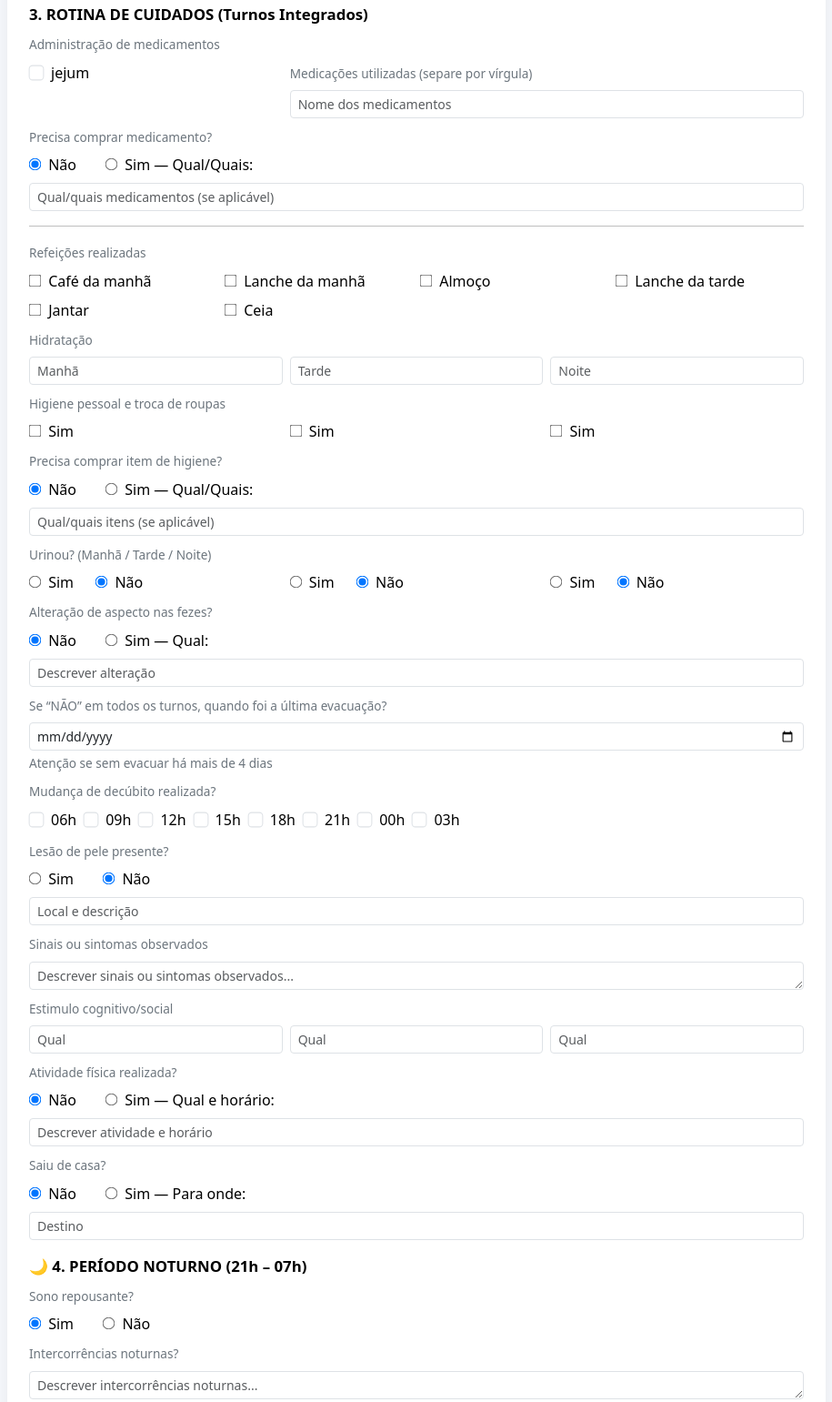
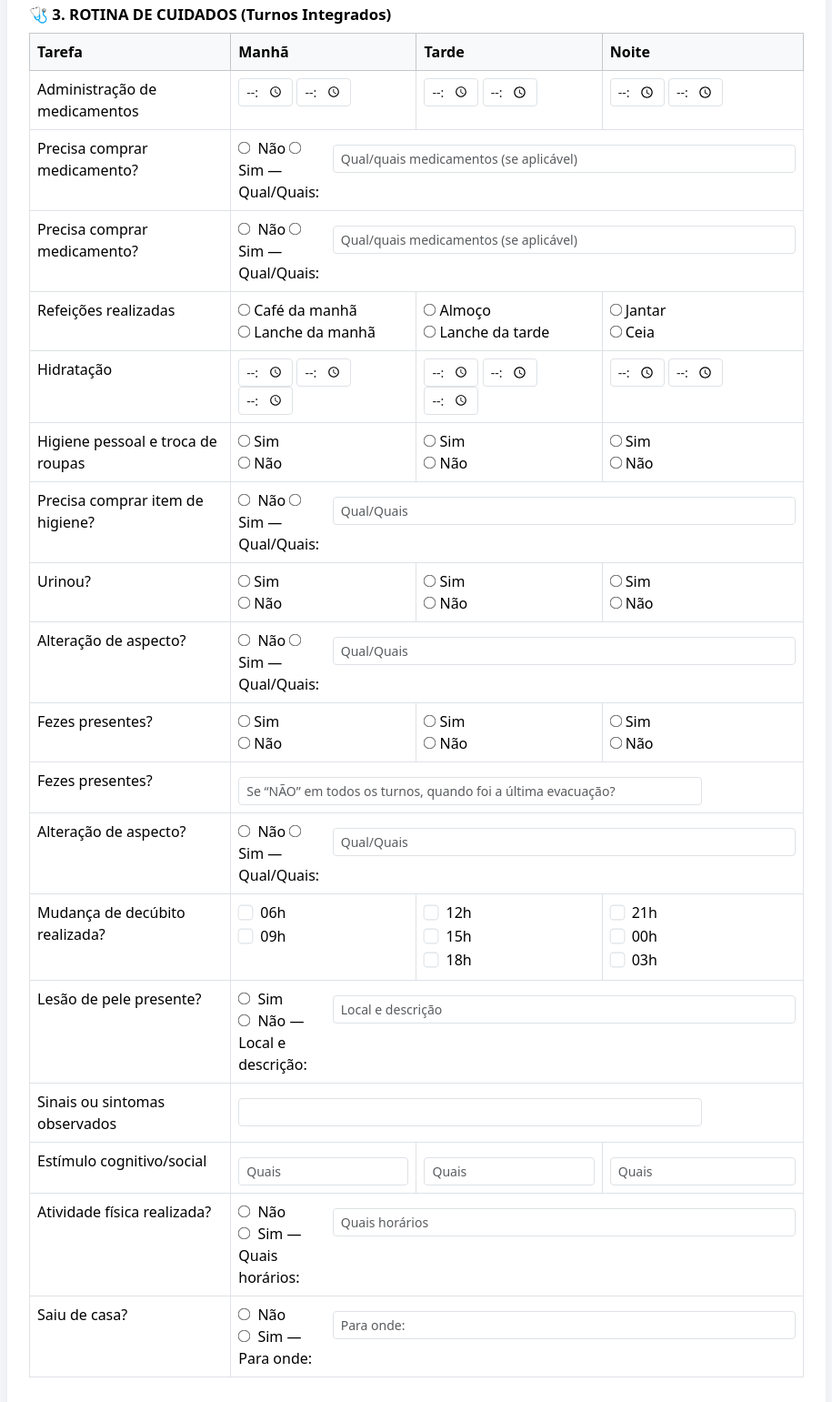
Before and after one commit to Mateus-GS/Lotus_Care, a plain HTML site: page index.html in a window 1280 px wide. Shown: the part 1119-2660 px from the top of the page at 91% size, without its empty margins (182-1097 px from the left). Drawn offline with nearby package versions, Linux system fonts and the light colour scheme.

Commit message:
Atualização item 3

```diff
--- a/index.html
+++ b/index.html
@@ -247,166 +247,310 @@
 
         <!-- 3. Rotina de cuidados -->
        <div class="mb-3">
-          <div class="section-title">3. ROTINA DE CUIDADOS (Turnos Integrados)</div>
+          <div class="section-title">🩺 3. ROTINA DE CUIDADOS (Turnos Integrados)</div>
 
-          <div class="mb-2">
-            <label class="form-label small-muted">Administração de medicamentos</label>
+          <div class="table-responsive">
+            <table class="table table-bordered table-fixed">
+              <thead class="table-light">
+                <tr>
+                  <th style="width:26%;">Tarefa</th>
+                  <th style="width:24%;">Manhã</th>
+                  <th style="width:24%;">Tarde</th>
+                  <th style="width:26%;">Noite</th>
+                </tr>
+              </thead>
+              <tbody>
+
+                <!-- Administração de medicamentos -->
+                <tr>
+                  <td>Administração de medicamentos</td>
+                  <td>
+                    <input type="time" id="med_manha_1" class="form-control form-control-sm tiny-time" />
+                    <input type="time" id="med_manha_2" class="form-control form-control-sm tiny-time" />
+                  </td>
+                  <td>
+                    <input type="time" id="med_tarde_1" class="form-control form-control-sm tiny-time" />
+                    <input type="time" id="med_tarde_2" class="form-control form-control-sm tiny-time" />
+                  </td>
+                  <td>
+                    <input type="time" id="med_noite_1" class="form-control form-control-sm tiny-time" />
+                    <input type="time" id="med_noite_2" class="form-control form-control-sm tiny-time" />
+                  </td>
+                </tr>
+                <!-- Precisa comprar medicamento -->
+                <tr>
+                  <td>Precisa comprar medicamento?</td>
+                  <td colspan="3">
                     <div class="row g-2">
-              <div class="col-md-4">
-                <div class="form-check">
-                  <input class="form-check-input" type="checkbox" id="adm_jejum" />
-                  <label class="form-check-label" for="adm_jejum">jejum</label>
+                      <div class="col-md-2">
+                        <input type="radio" name="precisa_comprar_med" value="NAO" > Não
+                        <input type="radio" name="precisa_comprar_med" value="Sim"> Sim — Qual/Quais:
                       </div>
-              </div>
-              <div class="col-md-8">
-                <label class="form-label small-muted">Medicações utilizadas (separe por vírgula)</label>
-                <input type="text" id="medicamentos_utilizados" class="form-control form-control-sm" placeholder="Nome dos medicamentos">
-              </div>
-            </div>
-          </div>
-
-          <div class="mb-2">
-            <label class="form-label small-muted">Precisa comprar medicamento?</label>
-            <div>
-              <label class="checkbox-inline"><input type="radio" name="precisa_comprar_med" value="Não" checked> Não</label>
-              <label class="checkbox-inline ms-3"><input type="radio" name="precisa_comprar_med" value="Sim"> Sim — Qual/Quais:</label>
+                      <div class="col-md-10">
                           <input type="text" id="qual_medicamento_comprar" class="form-control form-control-sm mt-2" placeholder="Qual/quais medicamentos (se aplicável)">
                       </div>
                     </div>
-
-          <hr />
-
-          <div class="mb-2">
-            <label class="form-label small-muted">Refeições realizadas</label>
+                  </td>
+                </tr>
+                <!-- Precisa comprar medicamento -->
+                <tr>
+                  <td>Precisa comprar medicamento?</td>
+                  <td colspan="3">
                     <div class="row g-2">
-              <div class="col-6 col-md-3"><label class="checkbox-inline"><input type="checkbox" id="ref_cafe"> Café da manhã</label></div>
-              <div class="col-6 col-md-3"><label class="checkbox-inline"><input type="checkbox" id="ref_lanche_manha"> Lanche da manhã</label></div>
-              <div class="col-6 col-md-3"><label class="checkbox-inline"><input type="checkbox" id="ref_almoco"> Almoço</label></div>
-              <div class="col-6 col-md-3"><label class="checkbox-inline"><input type="checkbox" id="ref_lanche_tarde"> Lanche da tarde</label></div>
-
-              <div class="col-6 col-md-3 mt-2"><label class="checkbox-inline"><input type="checkbox" id="ref_jantar"> Jantar</label></div>
-              <div class="col-6 col-md-3 mt-2"><label class="checkbox-inline"><input type="checkbox" id="ref_ceia"> Ceia</label></div>
+                      <div class="col-md-2">
+                        <input type="radio" name="precisa_comprar_med" value="NAO" > Não
+                        <input type="radio" name="precisa_comprar_med" value="Sim"> Sim — Qual/Quais:
+                      </div>
+                      <div class="col-md-10">
+                          <input type="text" id="qual_medicamento_comprar" class="form-control form-control-sm mt-2" placeholder="Qual/quais medicamentos (se aplicável)">
                       </div>
                     </div>
+                  </td>
+                </tr>
 
-          <div class="mb-2">
-            <label class="form-label small-muted">Hidratação</label>
+                <!-- Refeições realizadas -->
+                <tr>
+                  <td>Refeições realizadas</td>
+                  <td>
+                    <input type="radio" id="med_manha_1"  />Café da manhã <br />
+                    <input type="radio" id="med_manha_2"  />Lanche da manhã
+                  </td>
+                  <td>
+                    <input type="radio" id="med_tarde_1"  />Almoço <br />
+                    <input type="radio" id="med_tarde_2"  />Lanche da tarde
+                  </td>
+                  <td>
+                    <input type="radio" id="med_noite_1"  />Jantar <br />
+                    <input type="radio" id="med_noite_2"  />Ceia
+                  </td>
+                </tr>
+
+                <!-- Hidratação -->
+                <tr>
+                  <td>Hidratação</td>
+                  <td>
+                    <input type="time" id="med_manha_1" class="form-control form-control-sm tiny-time" />
+                    <input type="time" id="med_manha_2" class="form-control form-control-sm tiny-time" /><br />
+                    <input type="time" id="med_manha_2" class="form-control form-control-sm tiny-time" />
+                  </td>
+                  <td>
+                    <input type="time" id="med_manha_1" class="form-control form-control-sm tiny-time" />
+                    <input type="time" id="med_manha_2" class="form-control form-control-sm tiny-time" /><br />
+                    <input type="time" id="med_manha_2" class="form-control form-control-sm tiny-time" />
+                  </td>
+                  <td>
+                    <input type="time" id="med_manha_1" class="form-control form-control-sm tiny-time" />
+                    <input type="time" id="med_manha_2" class="form-control form-control-sm tiny-time" />
+                  </td>
+                </tr>
+
+                <!-- Higiene pessoal e troca de roupas -->
+                <tr>
+                  <td>Higiene pessoal e troca de roupas</td>
+                  <td>
+                    <input type="radio" id="med_manha_1"  />Sim <br />
+                    <input type="radio" id="med_manha_2"  />Não
+                  </td>
+                  <td>
+                    <input type="radio" id="med_tarde_1"  />Sim <br />
+                    <input type="radio" id="med_tarde_2"  />Não
+                  </td>
+                  <td>
+                    <input type="radio" id="med_noite_1"  />Sim <br />
+                    <input type="radio" id="med_noite_2"  />Não
+                  </td>
+                </tr>
+                <!-- Precisa comprar item de higiene? -->
+                <tr>
+                  <td>Precisa comprar item de higiene?</td>
+                  <td colspan="3">
                     <div class="row g-2">
-              <div class="col-md-4">
-                <input type="text" id="hidracao_manha" class="form-control form-control-sm" placeholder="Manhã">
+                      <div class="col-md-2">
+                        <input type="radio" name="precisa_comprar_med" value="NAO" > Não
+                        <input type="radio" name="precisa_comprar_med" value="Sim"> Sim — Qual/Quais:
                       </div>
-              <div class="col-md-4">
-                <input type="text" id="hidracao_tarde" class="form-control form-control-sm" placeholder="Tarde">
-              </div>
-              <div class="col-md-4">
-                <input type="text" id="hidracao_noite" class="form-control form-control-sm" placeholder="Noite">
+                      <div class="col-md-10">
+                          <input type="text" id="qual_medicamento_comprar" class="form-control form-control-sm mt-2" placeholder="Qual/Quais">
                       </div>
                     </div>
+                  </td>
+                </tr>
+
+                <!-- Urinou? -->
+                <tr>
+                  <td>Urinou?</td>
+                  <td>
+                    <input type="radio" id="med_manha_1"  />Sim <br />
+                    <input type="radio" id="med_manha_2"  />Não
+                  </td>
+                  <td>
+                    <input type="radio" id="med_tarde_1"  />Sim <br />
+                    <input type="radio" id="med_tarde_2"  />Não
+                  </td>
+                  <td>
+                    <input type="radio" id="med_noite_1"  />Sim <br />
+                    <input type="radio" id="med_noite_2"  />Não
+                  </td>
+                </tr>
+
+                <!-- Alteração de aspecto? -->
+                <tr>
+                  <td>Alteração de aspecto?</td>
+                  <td colspan="3">
+                    <div class="row g-2">
+                      <div class="col-md-2">
+                        <input type="radio" name="precisa_comprar_med" value="NAO" > Não
+                        <input type="radio" name="precisa_comprar_med" value="Sim"> Sim — Qual/Quais:
                       </div>
-
-          <div class="mb-2">
-            <label class="form-label small-muted">Higiene pessoal e troca de roupas</label>
-            <div class="row g-2">
-              <div class="col-md-4">
-                <label class="checkbox-inline"><input type="checkbox" id="hig_manha"> Sim</label>
-              </div>
-              <div class="col-md-4">
-                <label class="checkbox-inline"><input type="checkbox" id="hig_tarde"> Sim</label>
-              </div>
-              <div class="col-md-4">
-                <label class="checkbox-inline"><input type="checkbox" id="hig_noite"> Sim</label>
+                      <div class="col-md-10">
+                          <input type="text" id="qual_medicamento_comprar" class="form-control form-control-sm mt-2" placeholder="Qual/Quais">
                       </div>
                     </div>
-          </div>
+                  </td>
+                </tr>
 
-          <div class="mb-2">
-            <label class="form-label small-muted">Precisa comprar item de higiene?</label>
-            <div>
-              <label class="checkbox-inline"><input type="radio" name="precisa_comprar_hig" value="Não" checked> Não</label>
-              <label class="checkbox-inline ms-3"><input type="radio" name="precisa_comprar_hig" value="Sim"> Sim — Qual/Quais:</label>
-              <input type="text" id="qual_item_higien" class="form-control form-control-sm mt-2" placeholder="Qual/quais itens (se aplicável)">
+                <!-- Fezes presentes? -->
+                <tr>
+                  <td>Fezes presentes?</td>
+                  <td>
+                    <input type="radio" id="med_manha_1"  />Sim <br />
+                    <input type="radio" id="med_manha_2"  />Não
+                  </td>
+                  <td>
+                    <input type="radio" id="med_tarde_1"  />Sim <br />
+                    <input type="radio" id="med_tarde_2"  />Não
+                  </td>
+                  <td>
+                    <input type="radio" id="med_noite_1"  />Sim <br />
+                    <input type="radio" id="med_noite_2"  />Não
+                  </td>
+                </tr>
+
+                <!-- Fezes presentes? -->
+                <tr>
+                  <td>Fezes presentes?</td>
+                  <td colspan="3">
+                    <div class="row g-2">
+                      <div class="col-md-10">
+                          <input type="text" id="qual_medicamento_comprar" class="form-control form-control-sm mt-2" placeholder="Se “NÃO” em todos os turnos, quando foi a última evacuação?">
                       </div>
                     </div>
+                  </td>
+                </tr>
 
-          <div class="mb-2">
-            <label class="form-label small-muted">Urinou? (Manhã / Tarde / Noite)</label>
+                <!-- Alteração de aspecto? -->
+                <tr>
+                  <td>Alteração de aspecto?</td>
+                  <td colspan="3">
                     <div class="row g-2">
-              <div class="col-4"><label class="checkbox-inline"><input type="radio" name="urinou_manha" value="Sim"> Sim</label> <label class="checkbox-inline ms-2"><input type="radio" name="urinou_manha" value="Não" checked> Não</label></div>
-              <div class="col-4"><label class="checkbox-inline"><input type="radio" name="urinou_tarde" value="Sim"> Sim</label> <label class="checkbox-inline ms-2"><input type="radio" name="urinou_tarde" value="Não" checked> Não</label></div>
-              <div class="col-4"><label class="checkbox-inline"><input type="radio" name="urinou_noite" value="Sim"> Sim</label> <label class="checkbox-inline ms-2"><input type="radio" name="urinou_noite" value="Não" checked> Não</label></div>
+                      <div class="col-md-2">
+                        <input type="radio" name="precisa_comprar_med" value="NAO" > Não
+                        <input type="radio" name="precisa_comprar_med" value="Sim"> Sim — Qual/Quais:
+                      </div>
+                      <div class="col-md-10">
+                          <input type="text" id="qual_medicamento_comprar" class="form-control form-control-sm mt-2" placeholder="Qual/Quais">
                       </div>
                     </div>
+                  </td>
+                </tr>
 
-          <div class="mb-2">
-            <label class="form-label small-muted">Alteração de aspecto nas fezes?</label>
-            <div>
-              <label class="checkbox-inline"><input type="radio" name="alter_feze" value="Não" checked> Não</label>
-              <label class="checkbox-inline ms-3"><input type="radio" name="alter_feze" value="Sim"> Sim — Qual:</label>
-              <input type="text" id="qual_alter_feze" class="form-control form-control-sm mt-2" placeholder="Descrever alteração">
+                <!-- Mudança de decúbito realizada? -->
+                <tr>
+                  <td>Mudança de decúbito realizada?</td>
+                  <td>
+                    <div class="form-check"><input class="form-check-input" type="checkbox" id="dec_06"><label class="form-check-label">06h</label></div>
+                    <div class="form-check"><input class="form-check-input" type="checkbox" id="dec_06"><label class="form-check-label">09h</label></div>
+                  </td>
+                  <td>
+                    <div class="form-check"><input class="form-check-input" type="checkbox" id="dec_06"><label class="form-check-label">12h</label></div>
+                    <div class="form-check"><input class="form-check-input" type="checkbox" id="dec_06"><label class="form-check-label">15h</label></div>
+                    <div class="form-check"><input class="form-check-input" type="checkbox" id="dec_06"><label class="form-check-label">18h</label></div>
+                  </td>
+                  <td>
+                    <div class="form-check"><input class="form-check-input" type="checkbox" id="dec_06"><label class="form-check-label">21h</label></div>
+                    <div class="form-check"><input class="form-check-input" type="checkbox" id="dec_06"><label class="form-check-label">00h</label></div>
+                    <div class="form-check"><input class="form-check-input" type="checkbox" id="dec_06"><label class="form-check-label">03h</label></div>
+                  </td>
+                </tr>
+
+                <!-- Lesão de pele presente? -->
+                <tr>
+                  <td>Lesão de pele presente?</td>
+                  <td colspan="3">
+                    <div class="row g-2">
+                      <div class="col-md-2">
+                        <input type="radio" name="precisa_comprar_med" value="NAO" > Sim <br />
+                        <input type="radio" name="precisa_comprar_med" value="Sim"> Não — Local e descrição:
+                      </div>
+                      <div class="col-md-10">
+                          <input type="text" id="qual_medicamento_comprar" class="form-control form-control-sm mt-2" placeholder="Local e descrição">
                       </div>
                     </div>
+                  </td>
+                </tr>
 
-          <div class="mb-2">
-            <label class="form-label small-muted">Se “NÃO” em todos os turnos, quando foi a última evacuação?</label>
-            <input type="date" id="ultima_evac" class="form-control form-control-sm" />
-            <div class="small-muted mt-1">Atenção se sem evacuar há mais de 4 dias</div>
-          </div>
-
-          <div class="mb-2">
-            <label class="form-label small-muted">Mudança de decúbito realizada?</label>
-            <div class="d-flex flex-wrap gap-2">
-              <div class="form-check"><input class="form-check-input" type="checkbox" id="dec_06"><label class="form-check-label">06h</label></div>
-              <div class="form-check"><input class="form-check-input" type="checkbox" id="dec_09"><label class="form-check-label">09h</label></div>
-              <div class="form-check"><input class="form-check-input" type="checkbox" id="dec_12"><label class="form-check-label">12h</label></div>
-              <div class="form-check"><input class="form-check-input" type="checkbox" id="dec_15"><label class="form-check-label">15h</label></div>
-              <div class="form-check"><input class="form-check-input" type="checkbox" id="dec_18"><label class="form-check-label">18h</label></div>
-              <div class="form-check"><input class="form-check-input" type="checkbox" id="dec_21"><label class="form-check-label">21h</label></div>
-              <div class="form-check"><input class="form-check-input" type="checkbox" id="dec_00"><label class="form-check-label">00h</label></div>
-              <div class="form-check"><input class="form-check-input" type="checkbox" id="dec_03"><label class="form-check-label">03h</label></div>
+                <!-- Sinais ou sintomas observados -->
+                <tr>
+                  <td>Sinais ou sintomas observados</td>
+                  <td colspan="3">
+                    <div class="row g-2">
+                      <div class="col-md-10">
+                          <input type="text" id="qual_medicamento_comprar" class="form-control form-control-sm mt-2" placeholder="">
                       </div>
                     </div>
+                  </td>
+                </tr>
 
-          <div class="mb-2">
-            <label class="form-label small-muted">Lesão de pele presente?</label>
-            <div>
-              <label class="checkbox-inline"><input type="radio" name="lesao_pele" value="Sim"> Sim</label>
-              <label class="checkbox-inline ms-3"><input type="radio" name="lesao_pele" value="Não" checked> Não</label>
-              <input type="text" id="lesao_pele_desc" class="form-control form-control-sm mt-2" placeholder="Local e descrição">
+                <!-- Estímulo cognitivo/social -->
+                <tr>
+                  <td>Estímulo cognitivo/social</td>
+                  <td>
+                      <input type="text" id="qual_medicamento_comprar" class="form-control form-control-sm mt-2" placeholder="Quais">
+                  </td>
+                  <td>
+                      <input type="text" id="qual_medicamento_comprar" class="form-control form-control-sm mt-2" placeholder="Quais">
+                  </td>
+                  <td>
+                      <input type="text" id="qual_medicamento_comprar" class="form-control form-control-sm mt-2" placeholder="Quais">
+                  </td>
+                </tr>
+
+                <!-- Atividade física realizada? -->
+                <tr>
+                  <td>Atividade física realizada?</td>
+                  <td colspan="3">
+                    <div class="row g-2">
+                      <div class="col-md-2">
+                        <input type="radio" name="precisa_comprar_med" value="NAO" > Não <br />
+                        <input type="radio" name="precisa_comprar_med" value="Sim"> Sim — Quais horários:
+                      </div>
+                      <div class="col-md-10">
+                          <input type="text" id="qual_medicamento_comprar" class="form-control form-control-sm mt-2" placeholder="Quais horários">
                       </div>
                     </div>
+                  </td>
+                </tr>
 
-          <div class="mb-2">
-            <label class="form-label small-muted">Sinais ou sintomas observados</label>
-            <textarea id="sinais_observados" class="form-control form-control-sm textarea-small" placeholder="Descrever sinais ou sintomas observados..."></textarea>
+                <!-- Saiu de casa? -->
+                <tr>
+                  <td>Saiu de casa?</td>
+                  <td colspan="3">
+                    <div class="row g-2">
+                      <div class="col-md-2">
+                        <input type="radio" name="precisa_comprar_med" value="NAO" > Não <br />
+                        <input type="radio" name="precisa_comprar_med" value="Sim"> Sim — Para onde:
                       </div>
-
-          <div class="mb-2">
-            <label class="form-label small-muted">Estimulo cognitivo/social</label>
-            <div class="row g-2">
-              <div class="col-md-4"><input type="text" id="est_cog_1" class="form-control form-control-sm" placeholder="Qual"></div>
-              <div class="col-md-4"><input type="text" id="est_cog_2" class="form-control form-control-sm" placeholder="Qual"></div>
-              <div class="col-md-4"><input type="text" id="est_cog_3" class="form-control form-control-sm" placeholder="Qual"></div>
+                      <div class="col-md-10">
+                          <input type="text" id="qual_medicamento_comprar" class="form-control form-control-sm mt-2" placeholder="Para onde:">
                       </div>
                     </div>
+                  </td>
+                </tr>
 
-          <div class="mb-2">
-            <label class="form-label small-muted">Atividade física realizada?</label>
-            <div>
-              <label class="checkbox-inline"><input type="radio" name="atividade_fisica" value="Não" checked> Não</label>
-              <label class="checkbox-inline ms-3"><input type="radio" name="atividade_fisica" value="Sim"> Sim — Qual e horário:</label>
-              <input type="text" id="qual_atividade" class="form-control form-control-sm mt-2" placeholder="Descrever atividade e horário">
+              </tbody>
+            </table>
           </div>
           </div>
-
-          <div class="mb-2">
-            <label class="form-label small-muted">Saiu de casa?</label>
-            <div>
-              <label class="checkbox-inline"><input type="radio" name="saiu_de_casa" value="Não" checked> Não</label>
-              <label class="checkbox-inline ms-3"><input type="radio" name="saiu_de_casa" value="Sim"> Sim — Para onde:</label>
-              <input type="text" id="saiu_para_onde" class="form-control form-control-sm mt-2" placeholder="Destino">
-            </div>
-          </div>
-
         </div>
 
         <!-- 4. Período noturno -->
```
Lines whose indentation alone changed are shown as unchanged.
